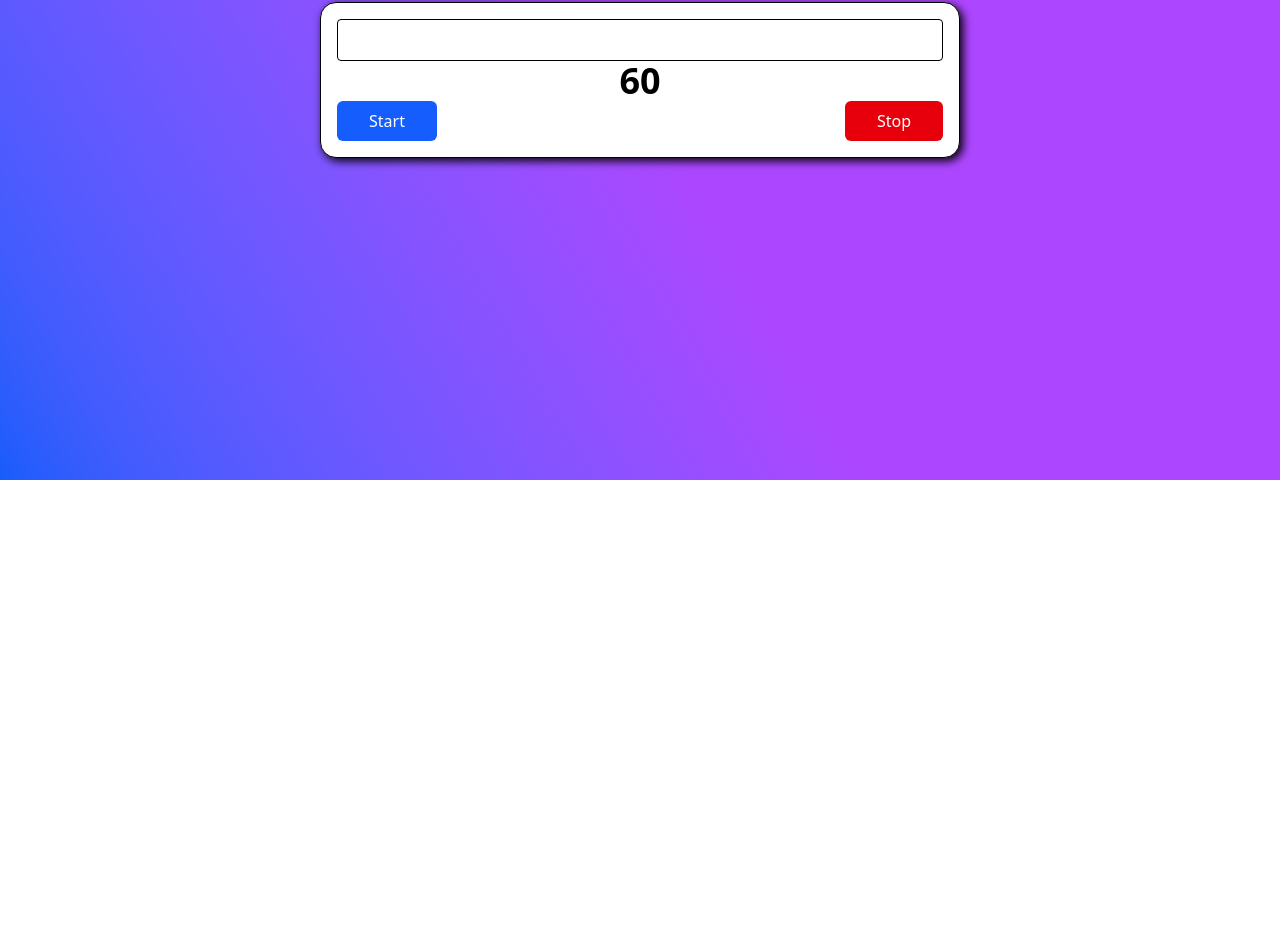
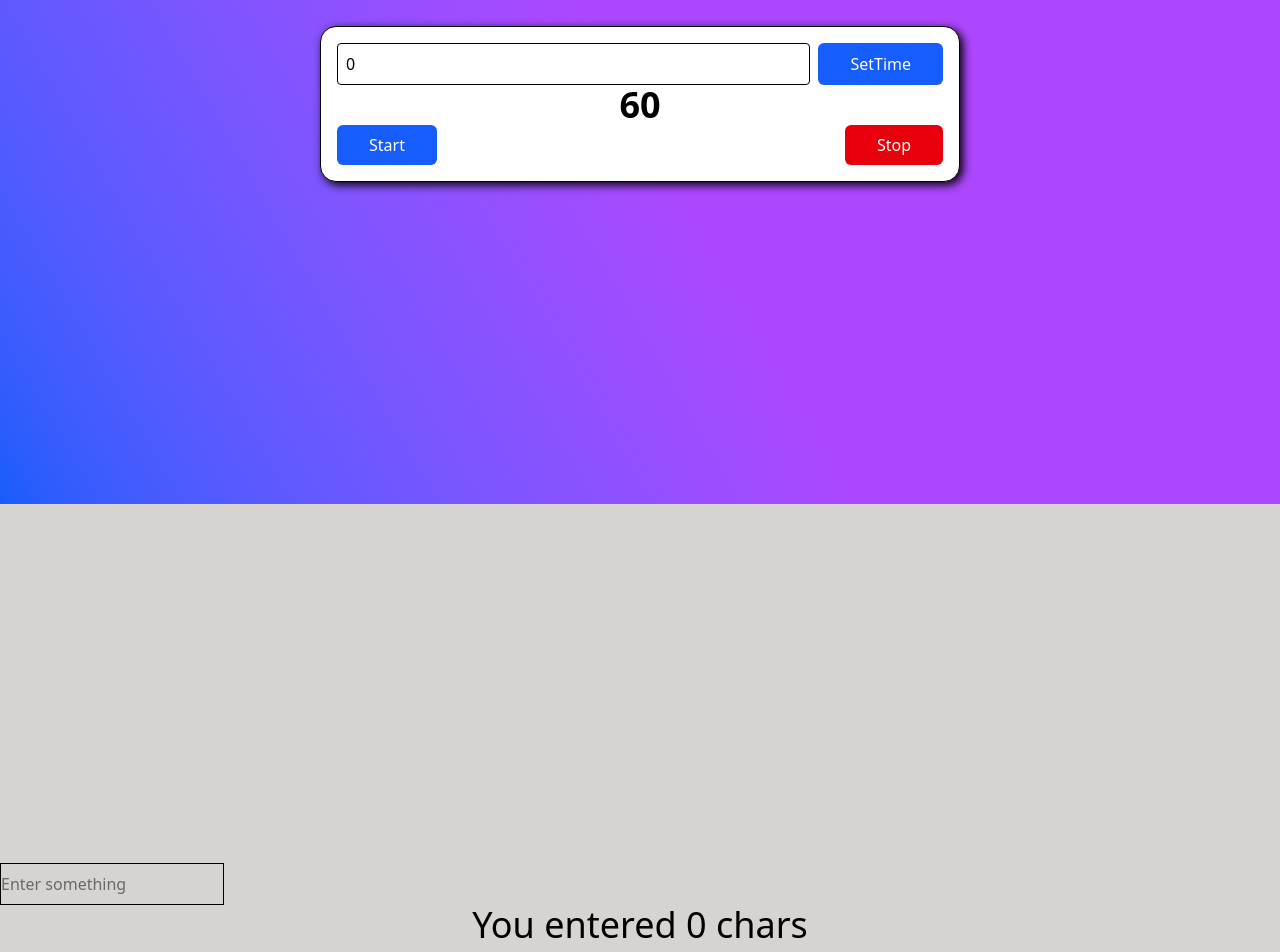
Before and after one commit to Mahtab-217/React_Hook, a React (Vite) app: page / in a window 1280 px wide. Shown: the part 320-1272 px from the top of the page. Before the commit the page ends 800 px from the top, so only its background shows below. Built offline with nearby package versions, Linux system fonts and the light colour scheme.

Commit message:
new updated codes

```diff
--- a/src/App.jsx
+++ b/src/App.jsx
@@ -1,13 +1,15 @@
 import Effect1 from "./components/Effect1";
 import Effect2 from "./components/Effect2";
 import Effect3 from "./Effect3";
+import Effect4 from "./Effect4";
 
 export default function App(){
   return (
     <div>
-      {/* <Effect1/> */}
-      {/* <Effect2/> */}
+      <Effect1/>
+      <Effect2/>
       <Effect3/>
+      <Effect4/>
     </div>
   )
 }
--- a/src/Effect3.jsx
+++ b/src/Effect3.jsx
@@ -1,4 +1,5 @@
 import { useEffect, useState } from "react"
+import Effect4 from "./Effect4";
 
 export default function Effect3(){
     const [running, setRuning]=useState(false);
@@ -21,12 +22,20 @@ export default function Effect3(){
 
         return ()=>clearInterval(i);
     },[running, seconds]);
+    function func(){
+        setSeconds(myChoice);
+    }
 
     return(
         <div>
             <div className="w-full bg-linear-60 from-blue-600 to-purple-500 via-purple-500 h-screen flex justify-center items-center">
                 <div className="border w-1/2 p-4 bg-white rounded-2xl shadow-[3px_3px_10px_rgba(0,0,0.3)]">
-                <input type="number" className="border py-2 w-full rounded-sm focus:outline-0 px-2"/>
+                <div className="flex w-full gap-2">
+                <input type="number" className="border py-2 w-full rounded-sm focus:outline-0 px-2"
+                value={myChoice} onChange={(e)=>setMychoice(Number(e.target.value))}
+                />
+                <button  className="py-2 px-8 rounded-md bg-blue-600 text-white" onClick={func}>SetTime</button>
+                </div>
                     <h1 className="text-center text-4xl font-bold">{seconds}</h1>
                     <div className="w-full flex justify-between">
                         <button onClick={()=>setRuning(true)} className="py-2 px-8 bg-blue-600 text-white rounded-md">Start</button>
@@ -34,6 +43,7 @@ export default function Effect3(){
                     </div>
                 </div>
             </div>
+            {/* <Effect4/> */}
         </div>
     )
 }
--- /dev/null
+++ b/src/Effect4.jsx
@@ -0,0 +1,18 @@
+import { useEffect, useState } from "react"
+
+export default function Effect4(){
+    const [value, setValue]= useState("");
+    const [shomarish, setShomarish]= useState(0);
+    useEffect(()=>{
+        setShomarish((qabli)=>value.length);
+    },[value])
+
+    return (
+        <div className="h-screen w-full flex-col flex justify-center bg-stone-300 ">
+        <input value={value}
+        onChange={(hadisa)=> setValue(hadisa.target.value)}
+        type="text " placeholder="Enter something"  className="py-2 w-56 border  " />
+        <h1 className="text-4xl text-center ">You entered {shomarish} chars</h1>
+        </div>
+    )
+}
```
Also changed, not shown: src/Effect5.jsx (added, +7 -0 lines).
